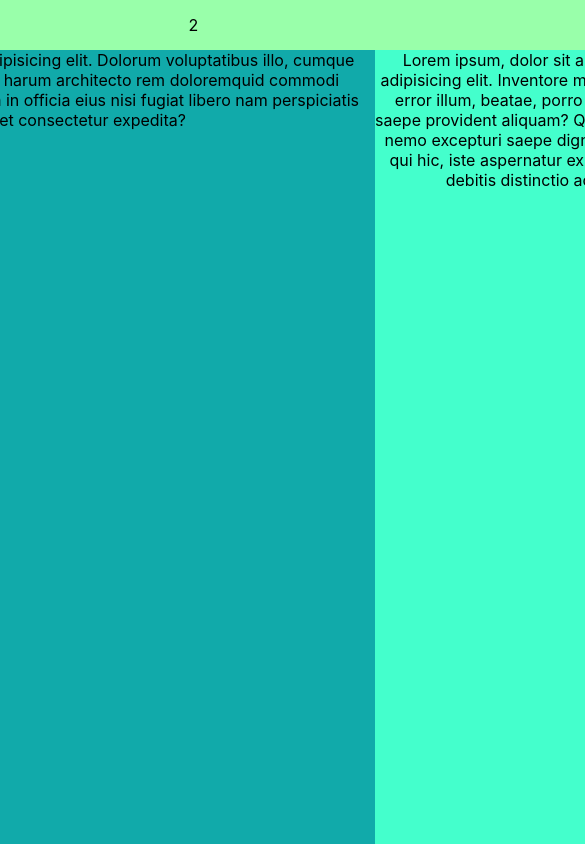
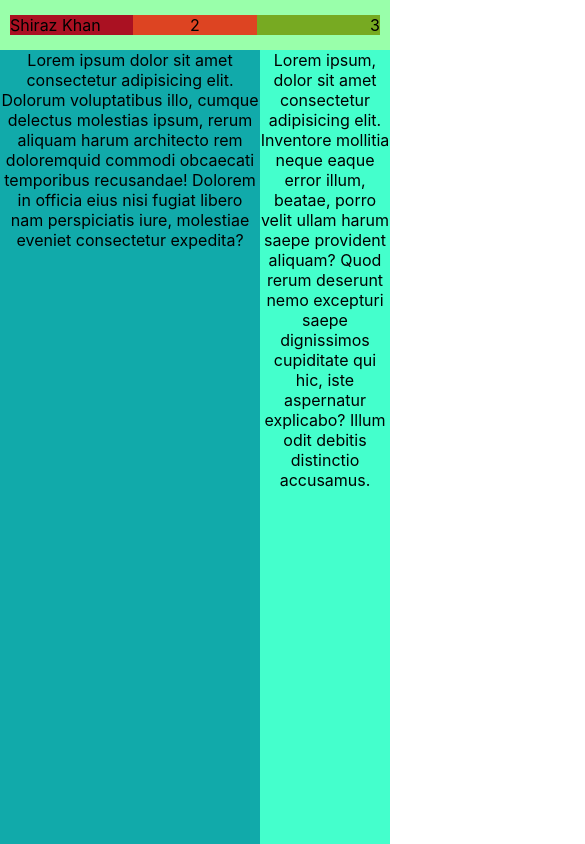
Before and after one commit to shirazkhan/Cake-Central, a React (Create React App) app: page / in a window 390 px wide. Shown: the top 844 px of the page, 585 px wide, since content can reach past the window. Built offline with nearby package versions, Linux system fonts and the light colour scheme.

Commit message:
Configure Header and Navbar to be responsive

```diff
--- a/src/App.js
+++ b/src/App.js
@@ -3,6 +3,7 @@ import styled from 'styled-components';
 
 //CSS Variables
 const WEBSITE_WIDTH = "1080px";
+const NAV_HEIGHT = "50px";
 
 const MainGrid = styled.div`
   display: grid;
@@ -11,17 +12,32 @@ const MainGrid = styled.div`
     "PrimaryContent PrimaryContent SideBar"
     "Footer Footer Footer";
   text-align: center;
-  grid-template-rows: 50px 1fr 200px;
-  grid-template-columns: repeat(3,calc(${WEBSITE_WIDTH}/3));
-  justify-content: center;
+  grid-template-rows: ${NAV_HEIGHT} 1fr 200px;
+  grid-template-columns: 1fr 1fr 1fr;
+  margin: 0 auto;
+  max-width: ${WEBSITE_WIDTH};
 `;
 
 const Header = styled.div`
   grid-area: Header;
   background: #9fa;
+  height: ${NAV_HEIGHT};
+  width: 100vw;
+  position: fixed;
+  left:0;
+`;
+
+const NavBar = styled.div`
   display: flex;
   justify-content: space-between;
   align-items: center;
+  width: ${WEBSITE_WIDTH};
+  height: 100%;
+  margin: 0 auto;
+
+  @media (max-width:1080px){
+    width: 100%;
+  }
 
 `;
 
@@ -30,11 +46,22 @@ const NavButton = styled.div`
 `;
 
 const Brand = styled.div`
+  background: #a12;
+  width: 100%;
+  text-align: left;
+  margin-left: 10px;
+`;
 
+const NavLinks = styled.div`
+  background: #d42;
+  width: 100%;
 `;
 
 const NightButton = styled.div`
-
+  background: #7a2;
+  width: 100%;
+  text-align: right;
+  margin-right: 10px;
 `;
 
 const PrimaryContent = styled.div`
@@ -61,9 +88,11 @@ function App() {
     <>
       <MainGrid>
         <Header>
-          <NavButton>1</NavButton>
-          <Brand>2</Brand>
-          <NightButton>3</NightButton>
+          <NavBar>
+            <Brand>Shiraz Khan</Brand>
+            <NavLinks>2</NavLinks>
+            <NightButton>3</NightButton>
+          </NavBar>
         </Header>
         <PrimaryContent>
           Lorem ipsum dolor sit amet consectetur adipisicing elit.
```
